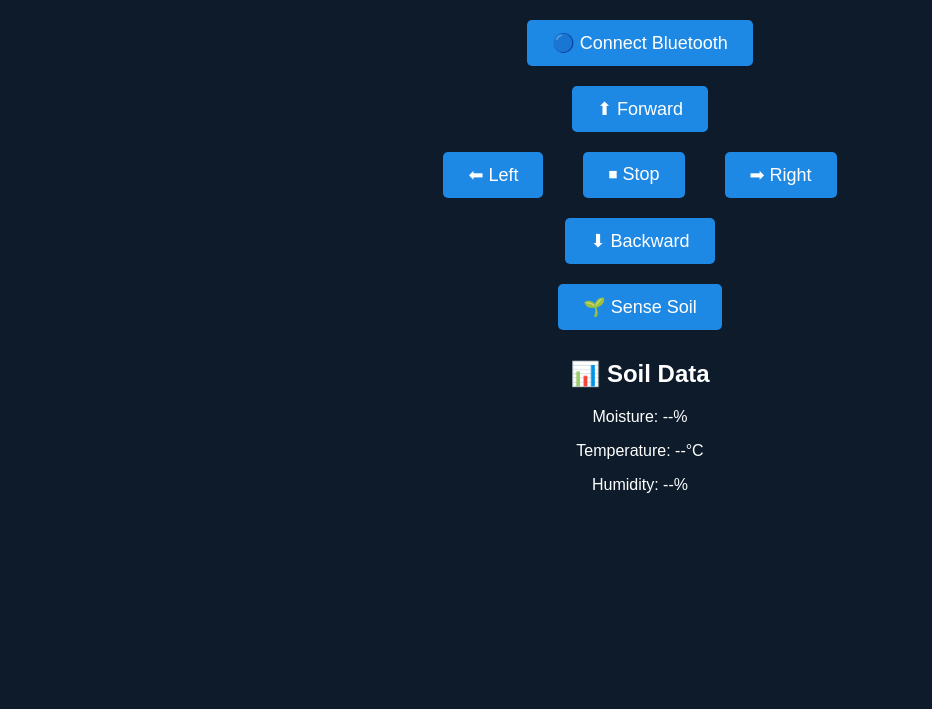
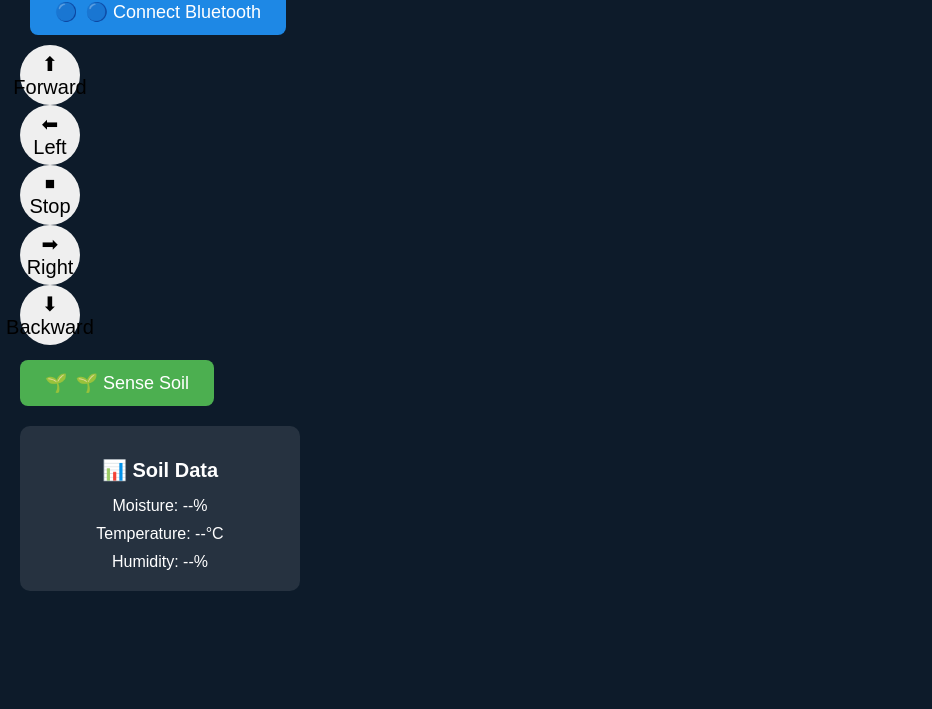
Before and after one commit to SoumoPalwan/YareYare, a plain HTML site: page index.html in a window 1280 px wide. Shown: the part 91-800 px from the top of the page, without its empty margins (0-932 px from the left). Drawn offline with Linux system fonts and the light colour scheme.

Commit message:
styles.css

```diff
--- a/styles.css
+++ b/styles.css
@@ -2,42 +2,109 @@
 body {
     font-family: Arial, sans-serif;
     text-align: center;
-    background-color: #0D1B2A;
+    background-color: #0D1B2A; /* Dark blue background */
     color: white;
     margin: 0;
     padding: 20px;
 }
 
-/* Headings */
 h1 {
     color: #4CAF50;
+    font-size: 24px;
 }
 
-/* Buttons */
-.bluetooth-btn, .control-btn, .sense-btn {
+/* Bluetooth Button */
+.bluetooth-btn {
     background-color: #1E88E5;
     color: white;
     padding: 12px 25px;
     font-size: 18px;
     border: none;
+    border-radius: 8px;
+    cursor: pointer;
     margin: 10px;
-    cursor: pointer;
-    border-radius: 5px;
+    display: flex;
+    align-items: center;
+    justify-content: center;
+    gap: 8px;
 }
 
-.bluetooth-btn:hover, .control-btn:hover, .sense-btn:hover {
-    background-color: #1565C0;
+.bluetooth-btn::before {
+    content: "🔵"; /* Bluetooth icon */
+    font-size: 18px;
 }
 
-/* Control Layout */
-.control-container {
+/* Control Buttons */
+.control-buttons {
+    display: flex;
+    flex-direction: column;
+    align-items: center;
+    margin-top: 20px;
+}
+
+.button-row {
+    display: flex;
+    justify-content: center;
+    gap: 15px;
+}
+
+.control-btn {
+    width: 60px;
+    height: 60px;
+    font-size: 20px;
+    border-radius: 50%;
+    border: none;
+    cursor: pointer;
+    display: flex;
+    align-items: center;
+    justify-content: center;
+}
+
+.up { background-color: #1E88E5; } /* Blue */
+.down { background-color: #D32F2F; } /* Red */
+.left { background-color: #FBC02D; } /* Yellow */
+.right { background-color: #FB8C00; } /* Orange */
+.stop { background-color: #AB47BC; } /* Purple */
+
+/* Soil Sense Button */
+.sense-btn {
+    background-color: #4CAF50;
+    color: white;
+    padding: 12px 25px;
+    font-size: 18px;
+    border: none;
+    border-radius: 8px;
+    cursor: pointer;
+    display: flex;
+    align-items: center;
+    justify-content: center;
+    gap: 8px;
+    margin-top: 15px;
+}
+
+.sense-btn::before {
+    content: "🌱"; /* Leaf icon */
+    font-size: 18px;
+}
+
+/* Data Display */
+.data-container {
+    background-color: rgba(255, 255, 255, 0.1);
+    padding: 15px;
+    border-radius: 10px;
+    margin-top: 20px;
+    width: 250px;
     display: flex;
     flex-direction: column;
     align-items: center;
 }
 
-.middle-row {
-    display: flex;
-    justify-content: center;
-    gap: 20px;
+.data-container h2 {
+    font-size: 20px;
+    margin-bottom: 10px;
 }
+
+.data-container p {
+    font-size: 16px;
+    margin: 5px 0;
+}
```
